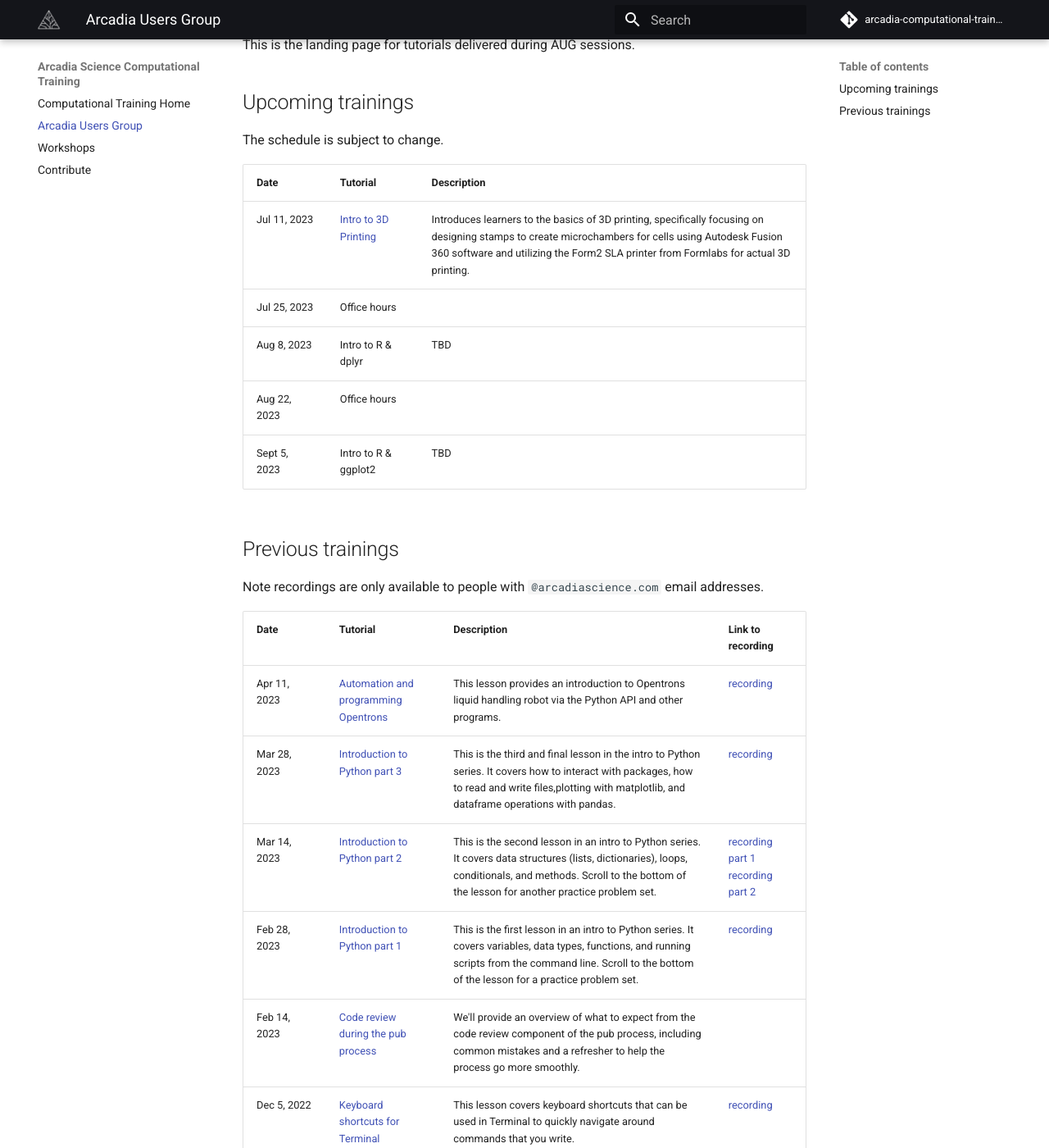
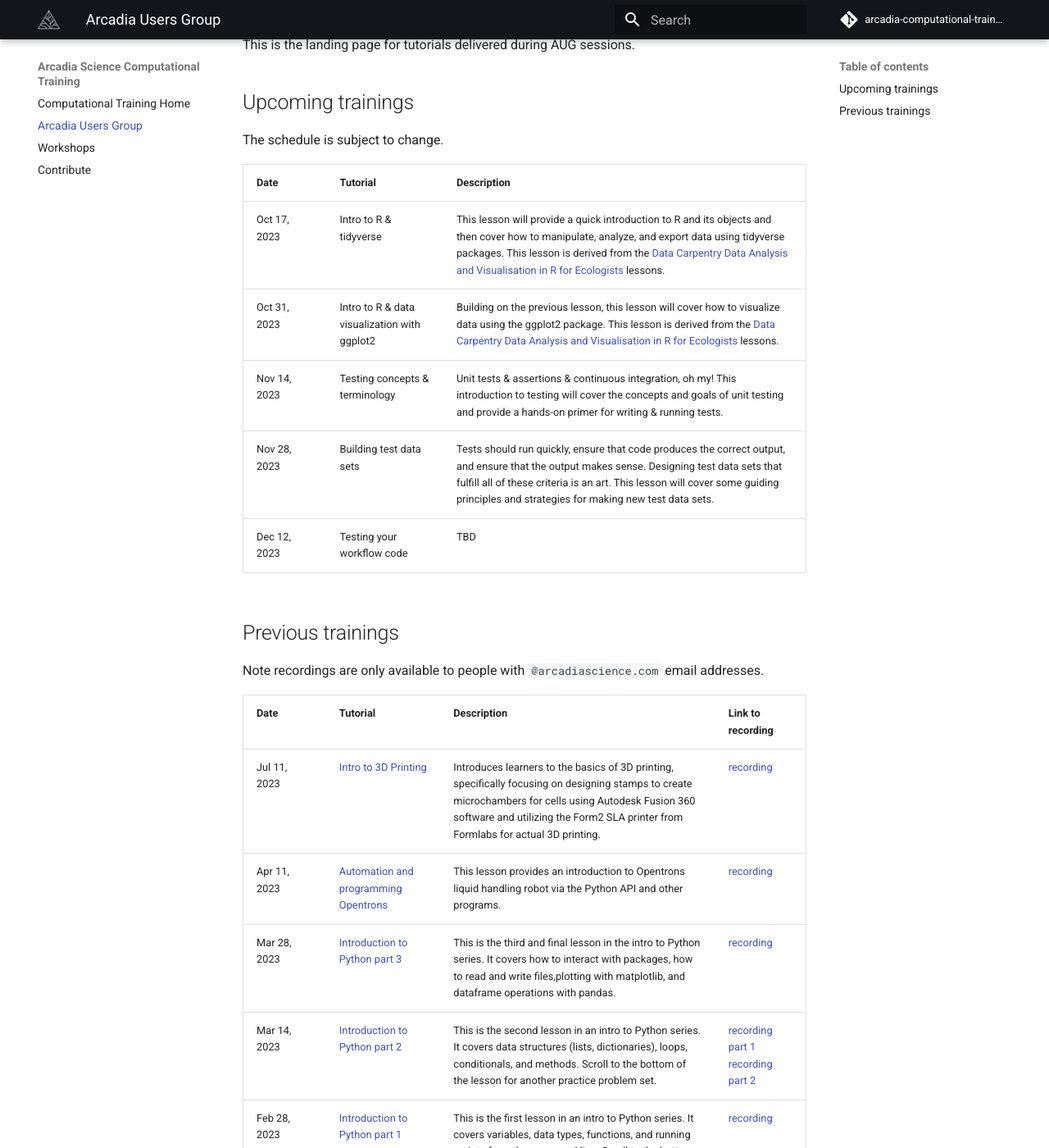
Before and after one commit to Arcadia-Science/arcadia-computational-training, an MkDocs documentation site: the page built from docs/arcadia-users-group/overview.md, in a window 1280 px wide and 1400 px high, scrolled down 477 px. Shown: the whole window at 82% size. Built offline with MkDocs 1.6.1 and Material for MkDocs 9.7.7, drawn with Linux system fonts in a browser that asks for light colours; comment, search, counter and statistics services are not loaded.

Commit message:
update schedule and add recording links

```diff
--- a/docs/arcadia-users-group/overview.md
+++ b/docs/arcadia-users-group/overview.md
@@ -20,11 +20,11 @@
 
 | Date         | Tutorial            | Description   |
 | ------------ | ------------------- | ------------- |
-| Jul 11, 2023 | [Intro to 3D Printing](20230711-3d-printing/lesson.md)| Introduces learners to the basics of 3D printing, specifically focusing on designing stamps to create microchambers for cells using Autodesk Fusion 360 software and utilizing the Form2 SLA printer from Formlabs for actual 3D printing.            |
-| Jul 25, 2023 | Office hours        |               |
-| Aug 8, 2023  | Intro to R & dplyr  | TBD           |
-| Aug 22, 2023 | Office hours        |               |
-| Sept 5, 2023 | Intro to R & ggplot2| TBD           |
+| Oct 17, 2023 | Intro to R & tidyverse | This lesson will provide a quick introduction to R and its objects and then cover how to manipulate, analyze, and export data using tidyverse packages. This lesson is derived from the [Data Carpentry Data Analysis and Visualisation in R for Ecologists](https://datacarpentry.org/R-ecology-lesson/03-dplyr.html) lessons.|
+| Oct 31, 2023 | Intro to R & data visualization with ggplot2 | Building on the previous lesson, this lesson will cover how to visualize data using the ggplot2 package. This lesson is derived from the [Data Carpentry Data Analysis and Visualisation in R for Ecologists](https://datacarpentry.org/R-ecology-lesson/04-visualization-ggplot2.html) lessons. |
+| Nov 14, 2023 | Testing concepts & terminology | Unit tests & assertions & continuous integration, oh my! This introduction to testing will cover the concepts and goals of unit testing and provide a hands-on primer for writing & running tests. |
+| Nov 28, 2023 | Building test data sets  | Tests should run quickly, ensure that code produces the correct output, and ensure that the output makes sense. Designing test data sets that fulfill all of these criteria is an art. This lesson will cover some guiding principles and strategies for making new test data sets. |
+| Dec 12, 2023 | Testing your workflow code  | TBD |
 
 ## Previous trainings
 
@@ -32,6 +32,7 @@
 
 | Date          | Tutorial                                                                                                                                                                   | Description                                                                                                                                                                                                                                                                                                                                                                                                                                          | Link to recording                                                                                 |
 | ------------- | -------------------------------------------------------------------------------------------------------------------------------------------------------------------------- | ---------------------------------------------------------------------------------------------------------------------------------------------------------------------------------------------------------------------------------------------------------------------------------------------------------------------------------------------------------------------------------------------------------------------------------------------------- | ------------------------------------------------------------------------------------------------- |
+| Jul 11, 2023 | [Intro to 3D Printing](20230711-3d-printing/lesson.md)| Introduces learners to the basics of 3D printing, specifically focusing on designing stamps to create microchambers for cells using Autodesk Fusion 360 software and utilizing the Form2 SLA printer from Formlabs for actual 3D printing.  | [recording](https://youtu.be/BYkVFWkMT9A) |
 | Apr 11, 2023  | [Automation and programming Opentrons](https://github.com/Arcadia-Science/arcadia-opentrons/blob/main/training.md)                                                         | This lesson provides an introduction to Opentrons liquid handling robot via the Python API and other programs.                                                                                                                                                                                                                                                                                                                                       | [recording](https://youtu.be/xGiFBlY3hQw)                                                         |
 | Mar 28, 2023  | [Introduction to Python part 3](20230328-intro-to-python-3/lesson.md)                                                                                                      | This is the third and final lesson in the intro to Python series. It covers how to interact with packages, how to read and write files,plotting with matplotlib, and dataframe operations with pandas.                                                                                                                                                                                                                                               | [recording](https://youtu.be/KfAcxA2MWbU)                                                         |
 | Mar 14, 2023  | [Introduction to Python part 2](20230314-intro-to-python-2/lesson.md)                                                                                                      | This is the second lesson in an intro to Python series. It covers data structures (lists, dictionaries), loops, conditionals, and methods. Scroll to the bottom of the lesson for another practice problem set.                                                                                                                                                                                                                                      | [recording part 1](https://youtu.be/aqQNTaiLOnM) [recording part 2](https://youtu.be/2a7zlV5dLAQ) |
```
